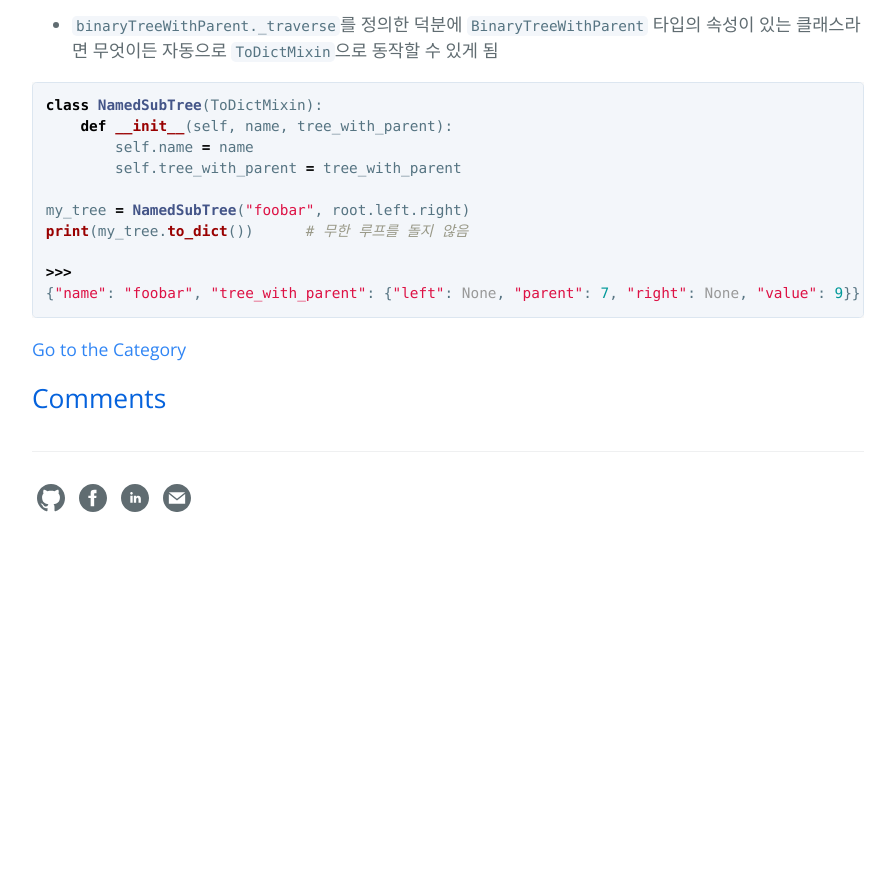
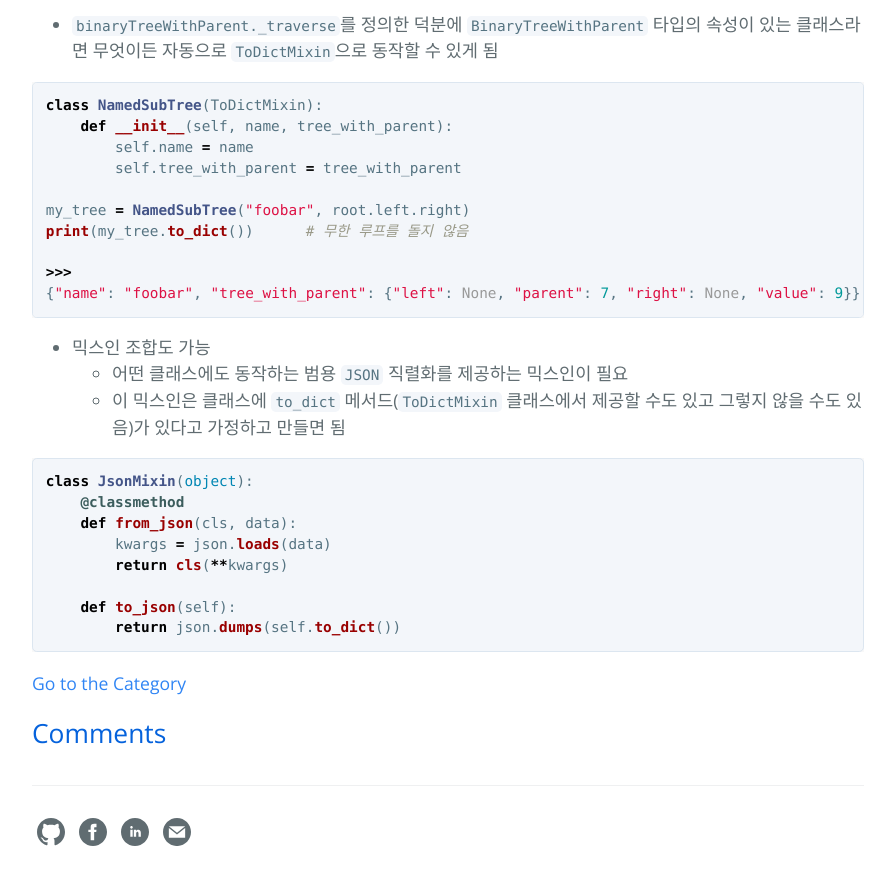
Before and after one commit to hcnoh/hcnoh.github.io, a Jekyll site: the page built from _posts/2018-10-07-effective-python-way26.md, in a window 1280 px wide and 900 px high, scrolled down 2769 px. Shown: the top 885 px of the window, without its empty margins (192-1087 px from the left). Built offline with Jekyll 4.4.1, drawn with Linux system fonts in a browser that asks for light colours; comment, search, counter and statistics services are not loaded; before the commit the page ends 3335 px from its top, so only the background shows below that.

Commit message:
Update 2018-10-07-effective-python-way26.md

````diff
--- a/_posts/2018-10-07-effective-python-way26.md
+++ b/_posts/2018-10-07-effective-python-way26.md
@@ -120,3 +120,18 @@ print(my_tree.to_dict())      # 무한 루프를 돌지 않음
 >>>
 {"name": "foobar", "tree_with_parent": {"left": None, "parent": 7, "right": None, "value": 9}}
 ```
+
+- 믹스인 조합도 가능
+  - 어떤 클래스에도 동작하는 범용 `JSON` 직렬화를 제공하는 믹스인이 필요
+  - 이 믹스인은 클래스에 `to_dict` 메서드(`ToDictMixin` 클래스에서 제공할 수도 있고 그렇지 않을 수도 있음)가 있다고 가정하고 만들면 됨
+
+```python
+class JsonMixin(object):
+    @classmethod
+    def from_json(cls, data):
+        kwargs = json.loads(data)
+        return cls(**kwargs)
+
+    def to_json(self):
+        return json.dumps(self.to_dict())
+```
````
